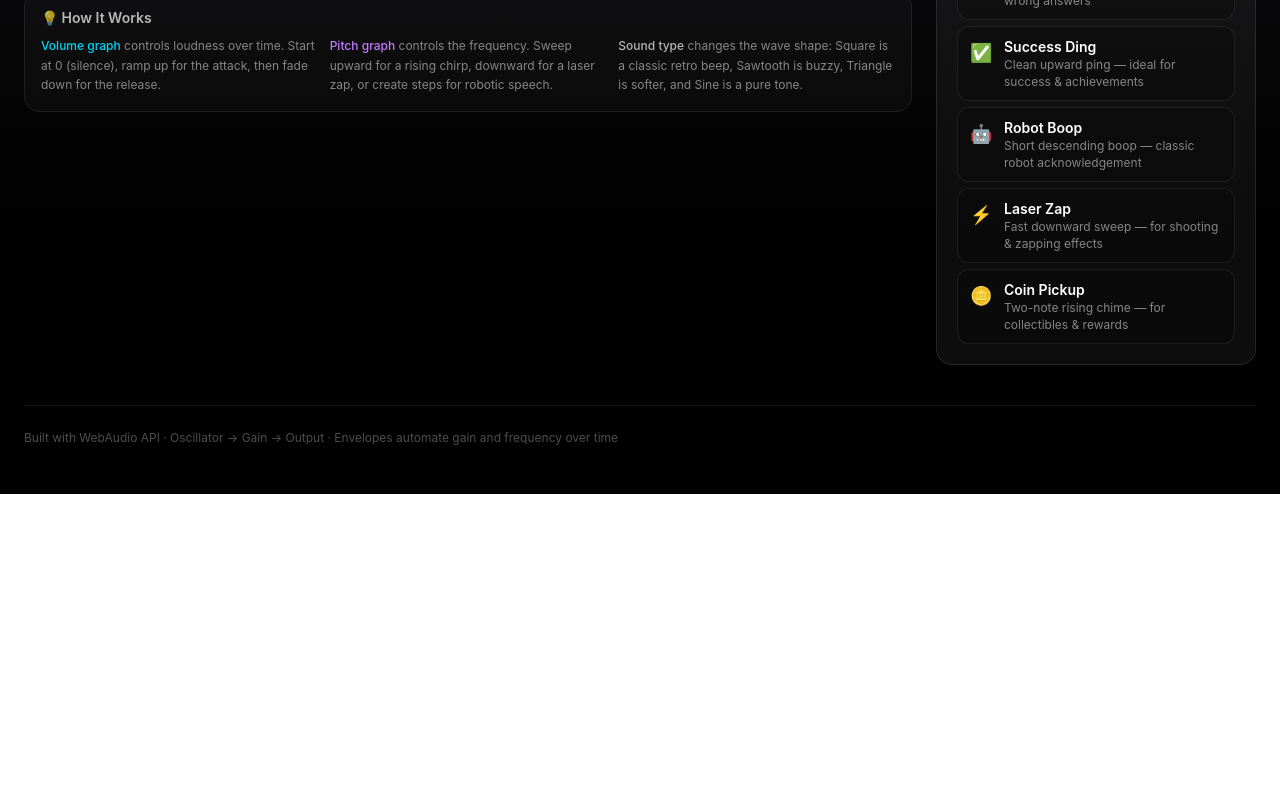
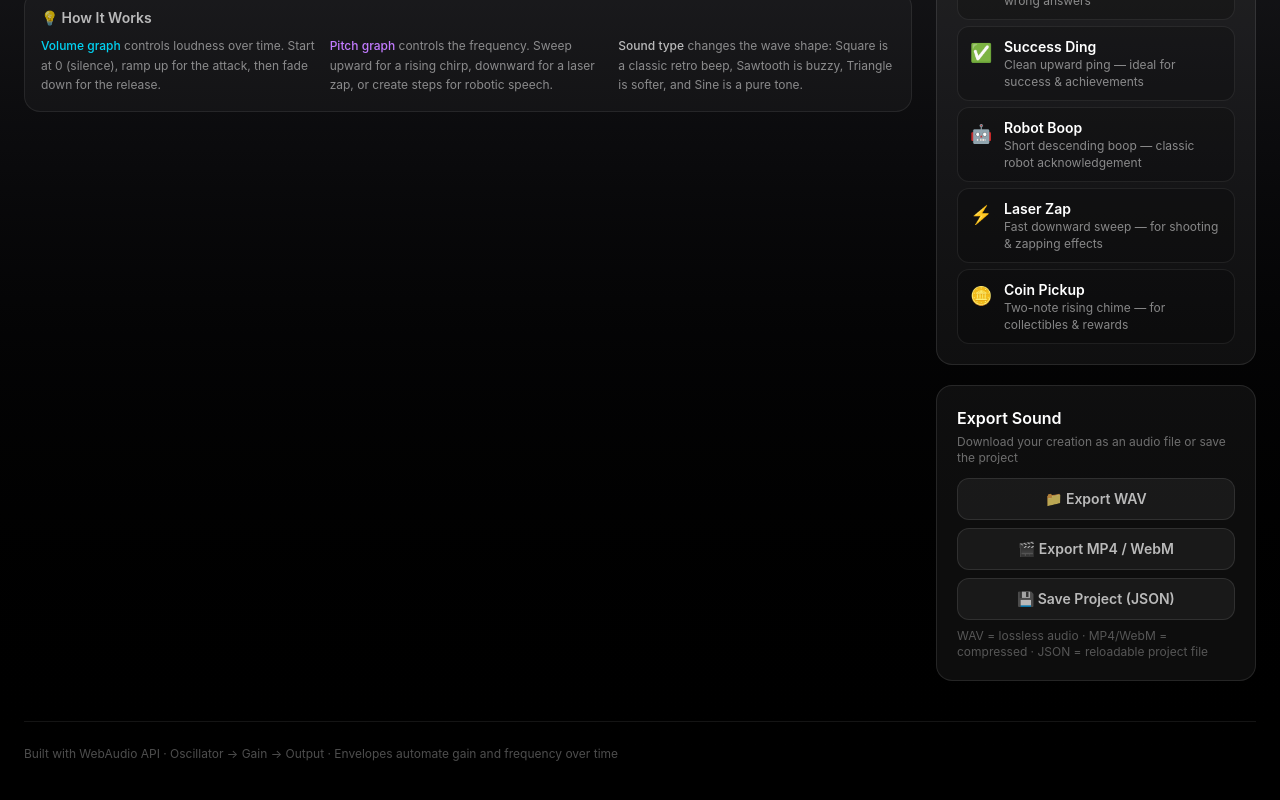
Before and after one commit to monjar/Ino-Voice-Maker, a React (Vite) app: page / in a window 1280 px wide. Shown: the part 1042-1842 px from the top of the page. Before the commit the page ends 1536 px from the top, so only its background shows below. Built offline with nearby package versions, Linux system fonts and the light colour scheme.

Commit message:
feat: add export as WAV, MP4/WebM, and JSON project file

```diff
--- /dev/null
+++ b/src/components/ExportPanel.jsx
@@ -0,0 +1,66 @@
+import React, { useState } from "react";
+
+/**
+ * ExportPanel — Buttons for exporting the current sound as WAV, MP4, or JSON.
+ */
+export default function ExportPanel({ onExportWav, onExportMp4, onExportJson }) {
+  const [exporting, setExporting] = useState(null); // 'wav' | 'mp4' | 'json' | null
+
+  async function handleExport(type, fn) {
+    setExporting(type);
+    try {
+      await fn();
+    } catch (err) {
+      console.error(`Export ${type} failed:`, err);
+      alert(`Export failed: ${err.message}`);
+    } finally {
+      setExporting(null);
+    }
+  }
+
+  const btnClass = (type) =>
+    `flex-1 px-3 py-2.5 rounded-xl text-sm font-semibold transition border cursor-pointer ${
+      exporting === type
+        ? "bg-cyan-500/20 border-cyan-500/30 text-cyan-300 opacity-70"
+        : "bg-white/5 border-white/10 text-white/70 hover:bg-white/10 hover:text-white"
+    }`;
+
+  return (
+    <div className="rounded-2xl bg-white/5 border border-white/10 p-5">
+      <h3 className="text-white font-semibold mb-1">Export Sound</h3>
+      <p className="text-white/40 text-xs mb-3">
+        Download your creation as an audio file or save the project
+      </p>
+
+      <div className="flex flex-col gap-2">
+        <button
+          onClick={() => handleExport("wav", onExportWav)}
+          disabled={!!exporting}
+          className={btnClass("wav")}
+        >
+          {exporting === "wav" ? "Rendering…" : "📁 Export WAV"}
+        </button>
+
+        <button
+          onClick={() => handleExport("mp4", onExportMp4)}
+          disabled={!!exporting}
+          className={btnClass("mp4")}
+        >
+          {exporting === "mp4" ? "Recording…" : "🎬 Export MP4 / WebM"}
+        </button>
+
+        <button
+          onClick={() => handleExport("json", onExportJson)}
+          disabled={!!exporting}
+          className={btnClass("json")}
+        >
+          {exporting === "json" ? "Saving…" : "💾 Save Project (JSON)"}
+        </button>
+      </div>
+
+      <p className="text-white/30 text-xs mt-2">
+        WAV = lossless audio · MP4/WebM = compressed · JSON = reloadable project file
+      </p>
+    </div>
+  );
+}
--- a/src/components/RobotSfxDesigner.jsx
+++ b/src/components/RobotSfxDesigner.jsx
@@ -2,9 +2,11 @@ import React, { useEffect, useState } from "react";
 import GraphEditor from "./GraphEditor";
 import ControlPanel from "./ControlPanel";
 import PresetPanel from "./PresetPanel";
+import ExportPanel from "./ExportPanel";
 import { audioEngine } from "../audio/AudioEngine";
 import { PRESETS } from "../audio/presets";
 import { clamp, formatHz } from "../utils/dsp";
+import { exportWav, exportMp4, exportJson } from "../utils/exporters";
 
 /**
  * RobotSfxDesigner — Main page component.
@@ -114,6 +116,20 @@ export default function RobotSfxDesigner() {
     setActivePreset(null);
   };
 
+  /** Collect all current parameters into a plain object */
+  function getCurrentParams() {
+    return { durationMs, waveform, masterGain, detune, volPoints, freqPoints };
+  }
+
+  /** Collect the full project state (for JSON export/import) */
+  function getProjectState() {
+    return {
+      version: 1,
+      name: activePreset || "Custom",
+      params: getCurrentParams(),
+    };
+  }
+
   return (
     <div className="min-h-screen bg-gradient-to-b from-zinc-950 via-zinc-900 to-black text-white">
       <div className="max-w-7xl mx-auto px-4 sm:px-6 py-8 sm:py-12">
@@ -201,6 +217,12 @@ export default function RobotSfxDesigner() {
               onApplyPreset={applyPreset}
               activePresetName={activePreset}
             />
+
+            <ExportPanel
+              onExportWav={() => exportWav(getCurrentParams())}
+              onExportMp4={() => exportMp4(getCurrentParams())}
+              onExportJson={() => exportJson(getProjectState())}
+            />
           </div>
         </div>
 
--- /dev/null
+++ b/src/utils/exporters.js
@@ -0,0 +1,148 @@
+/**
+ * Export utilities — WAV, MP4 (WebM audio), and JSON export.
+ */
+
+import { audioEngine } from "../audio/AudioEngine";
+
+/**
+ * Convert an AudioBuffer to a WAV Blob.
+ */
+function audioBufferToWav(buffer) {
+  const numChannels = buffer.numberOfChannels;
+  const sampleRate = buffer.sampleRate;
+  const format = 1; // PCM
+  const bitsPerSample = 16;
+  const bytesPerSample = bitsPerSample / 8;
+  const blockAlign = numChannels * bytesPerSample;
+  const data = buffer.getChannelData(0);
+  const dataLength = data.length * bytesPerSample;
+  const headerLength = 44;
+  const totalLength = headerLength + dataLength;
+
+  const arrayBuffer = new ArrayBuffer(totalLength);
+  const view = new DataView(arrayBuffer);
+
+  // RIFF header
+  writeString(view, 0, "RIFF");
+  view.setUint32(4, totalLength - 8, true);
+  writeString(view, 8, "WAVE");
+
+  // fmt sub-chunk
+  writeString(view, 12, "fmt ");
+  view.setUint32(16, 16, true); // sub-chunk size
+  view.setUint16(20, format, true);
+  view.setUint16(22, numChannels, true);
+  view.setUint32(24, sampleRate, true);
+  view.setUint32(28, sampleRate * blockAlign, true);
+  view.setUint16(32, blockAlign, true);
+  view.setUint16(34, bitsPerSample, true);
+
+  // data sub-chunk
+  writeString(view, 36, "data");
+  view.setUint32(40, dataLength, true);
+
+  // Write PCM samples
+  let offset = 44;
+  for (let i = 0; i < data.length; i++) {
+    const sample = Math.max(-1, Math.min(1, data[i]));
+    const int16 = sample < 0 ? sample * 0x8000 : sample * 0x7FFF;
+    view.setInt16(offset, int16, true);
+    offset += 2;
+  }
+
+  return new Blob([arrayBuffer], { type: "audio/wav" });
+}
+
+function writeString(view, offset, str) {
+  for (let i = 0; i < str.length; i++) {
+    view.setUint8(offset + i, str.charCodeAt(i));
+  }
+}
+
+/**
+ * Trigger a browser download of a Blob.
+ */
+function downloadBlob(blob, filename) {
+  const url = URL.createObjectURL(blob);
+  const a = document.createElement("a");
+  a.href = url;
+  a.download = filename;
+  document.body.appendChild(a);
+  a.click();
+  document.body.removeChild(a);
+  URL.revokeObjectURL(url);
+}
+
+/**
+ * Export the current sound as a .wav file.
+ */
+export async function exportWav(params, filename = "robot-sfx.wav") {
+  const buffer = await audioEngine.renderOffline(params);
+  const blob = audioBufferToWav(buffer);
+  downloadBlob(blob, filename);
+}
+
+/**
+ * Export the current sound as an .mp4 (actually WebM/Opus audio container).
+ * Uses MediaRecorder on an OfflineAudioContext streamed through a live context.
+ */
+export async function exportMp4(params, filename = "robot-sfx.mp4") {
+  // Render offline first to get the audio buffer
+  const buffer = await audioEngine.renderOffline(params);
+
+  // Create a live AudioContext to stream through MediaRecorder
+  const ctx = new (window.AudioContext || window.webkitAudioContext)();
+  const dest = ctx.createMediaStreamDestination();
+
+  const source = ctx.createBufferSource();
+  source.buffer = buffer;
+  source.connect(dest);
+
+  // Pick a supported mime type for the container
+  const mimeType = MediaRecorder.isTypeSupported("audio/mp4")
+    ? "audio/mp4"
+    : MediaRecorder.isTypeSupported("audio/webm;codecs=opus")
+    ? "audio/webm;codecs=opus"
+    : "audio/webm";
+
+  const recorder = new MediaRecorder(dest.stream, { mimeType });
+  const chunks = [];
+
+  return new Promise((resolve, reject) => {
+    recorder.ondataavailable = (e) => {
+      if (e.data.size > 0) chunks.push(e.data);
+    };
+
+    recorder.onstop = () => {
+      ctx.close().catch(() => {});
+      const ext = mimeType.includes("mp4") ? "mp4" : "webm";
+      const finalName = filename.replace(/\.\w+$/, `.${ext}`);
+      const blob = new Blob(chunks, { type: mimeType });
+      downloadBlob(blob, finalName);
+      resolve();
+    };
+
+    recorder.onerror = (e) => {
+      ctx.close().catch(() => {});
+      reject(e);
+    };
+
+    recorder.start();
+    source.start();
+
+    // Stop after the buffer duration + small buffer
+    const durationMs = Math.ceil(buffer.duration * 1000) + 100;
+    setTimeout(() => {
+      try { recorder.stop(); } catch { /* ok */ }
+    }, durationMs);
+  });
+}
+
+/**
+ * Export the full project state as a .json file.
+ */
+export function exportJson(state, filename = "robot-sfx-project.json") {
+  const json = JSON.stringify(state, null, 2);
+  const blob = new Blob([json], { type: "application/json" });
+  downloadBlob(blob, filename);
+}
```
